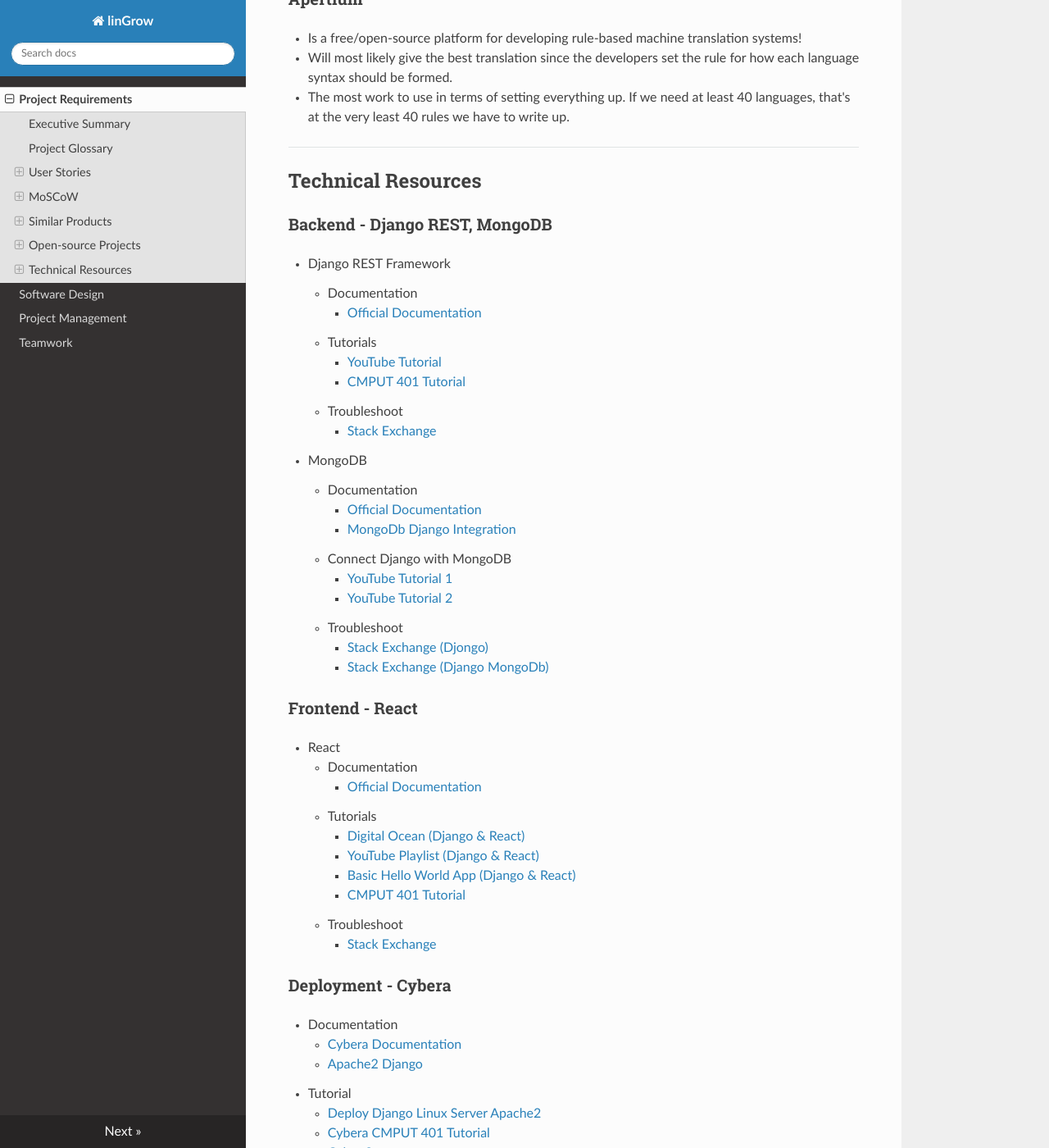
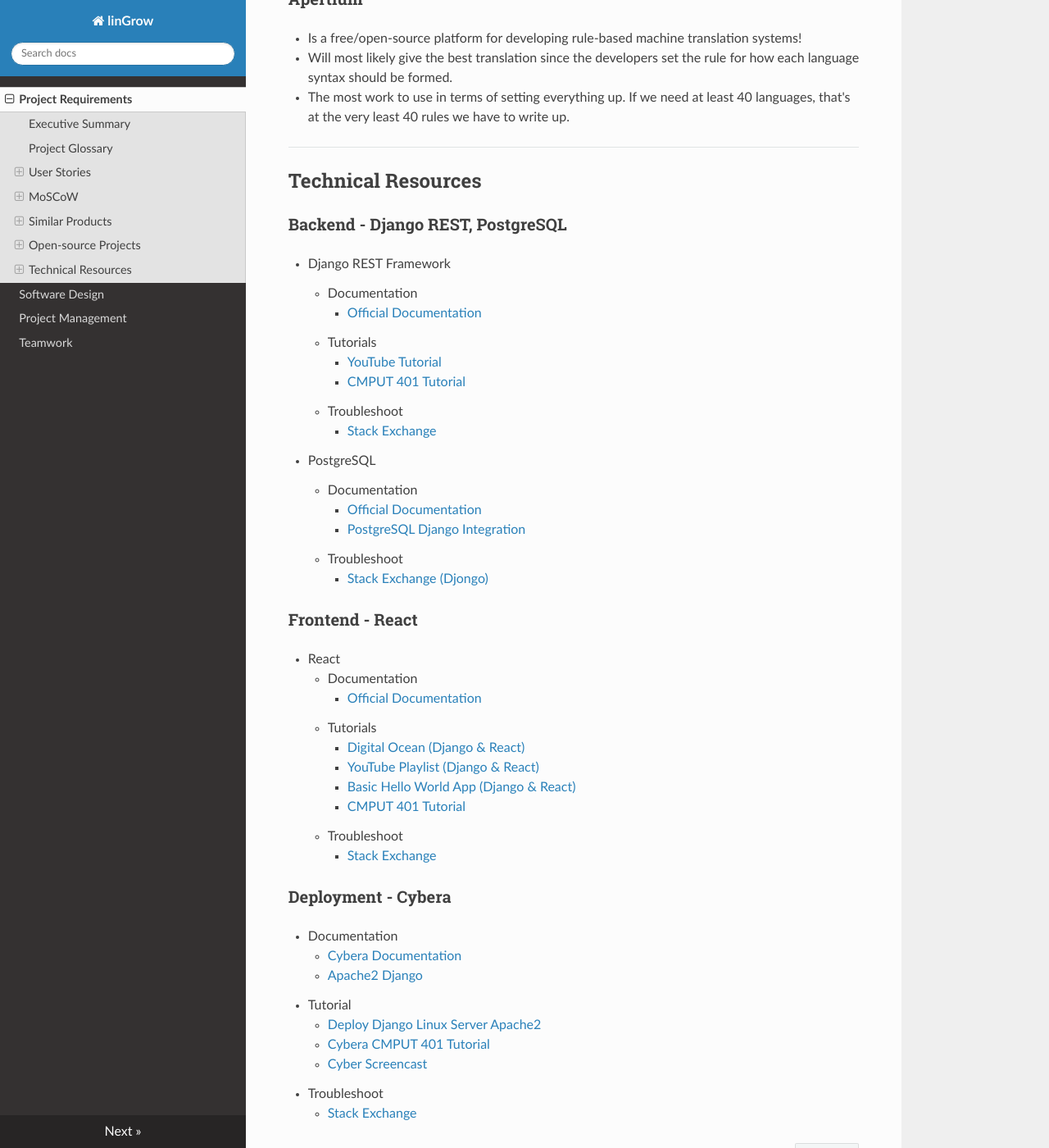
Before and after one commit to UAlbertaSu/linGrow, an MkDocs documentation site: the page built from docs/index.md, in a window 1280 px wide and 1400 px high, scrolled down 15025 px. Shown: the whole window at 82% size. Built offline with MkDocs 1.6.1, drawn with Linux system fonts in a browser that asks for light colours; nearby versions of some CDN libraries.

Commit message:
Change database to PostgreSQL

```diff
--- a/docs/index.md
+++ b/docs/index.md
@@ -491,7 +491,7 @@
 
 ## Technical Resources
 
-### Backend - Django REST, MongoDB
+### Backend - Django REST, PostgreSQL
 
 - Django REST Framework
     - Documentation
@@ -502,16 +502,12 @@
     - Troubleshoot
         - [Stack Exchange](https://stackexchange.com/search?q=django+rest+framework)
 
-- MongoDB
+- PostgreSQL
     - Documentation
-        - [Official Documentation](https://www.mongodb.com/docs/)
-        - [MongoDb Django Integration](https://www.mongodb.com/compatibility/mongodb-and-django)
-    - Connect Django with MongoDB
-        - [YouTube Tutorial 1](https://www.youtube.com/watch?v=MiS6y9kffBs)
-        - [YouTube Tutorial 2](https://www.youtube.com/watch?v=MiS6y9kffBs)
+        - [Official Documentation](https://www.postgresql.org/files/documentation/pdf/13/postgresql-13-A4.pdf)
+        - [PostgreSQL Django Integration](https://docs.djangoproject.com/en/4.1/ref/databases#postgresql-notes)
     - Troubleshoot
-        - [Stack Exchange (Djongo)](https://stackexchange.com/search?q=djongo)
-        - [Stack Exchange (Django MongoDb)](https://stackexchange.com/search?q=django+mongodb)
+        - [Stack Exchange (Djongo)](https://stackoverflow.com/search?q=django+postgresql&searchOn=3)
 
 ### Frontend - React
 
--- a/requirements.txt
+++ b/requirements.txt
@@ -3,10 +3,7 @@
 django-cors==0.1
 django-cors-headers==3.13.0
 djangorestframework==3.14.0
-djongo==1.3.6
-dnspython==2.2.1
 install==1.3.5
-pymongo==3.12.1
 pytz==2022.2.1
 sqlparse==0.2.4
 tzdata==2022.4
```
Also changed, not shown: docs/img/architecture.png.
